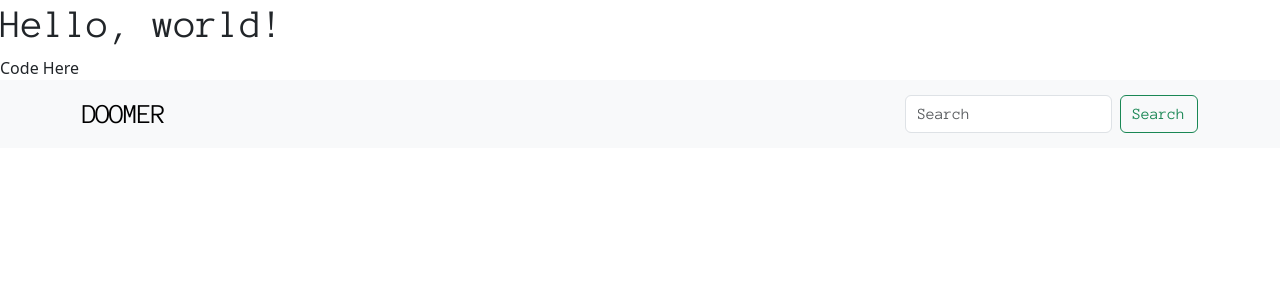
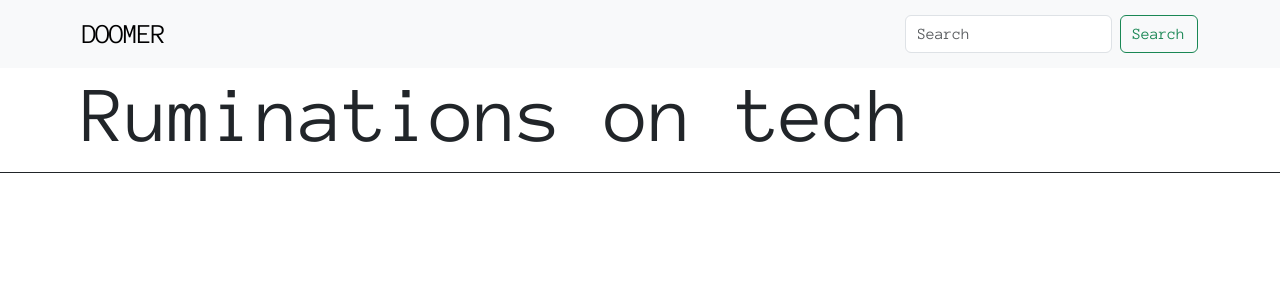
Before and after one commit to sambencivengo/django-blogger, a Django app: page / in a window 1280 px wide. Shown: the top 300 px of the page. Run offline with Django 5.2, Linux system fonts and the light colour scheme.

Commit message:
html work

```diff
--- a/blogger_project/blogger_app/templates/base/base.html
+++ b/blogger_project/blogger_app/templates/base/base.html
@@ -10,8 +10,6 @@
     <link href="{% static 'css/main.css' %}" rel="stylesheet" />
   </head>
   <body>
-    <h1>Hello, world!</h1>
-
     {% block template %} {% endblock %}
     <script src="https://cdn.jsdelivr.net/npm/bootstrap@5.3.3/dist/js/bootstrap.bundle.min.js" integrity="sha384-YvpcrYf0tY3lHB60NNkmXc5s9fDVZLESaAA55NDzOxhy9GkcIdslK1eN7N6jIeHz" crossorigin="anonymous"></script>
   </body>
--- /dev/null
+++ b/blogger_project/blogger_app/templates/blog/components/splash.html
@@ -0,0 +1,5 @@
+<div class="border-bottom border-1 border-dark">
+  <div class="container">
+    <h1 class="display-1">Ruminations on tech</h1>
+  </div>
+</div>
--- a/blogger_project/blogger_app/templates/blog/index.html
+++ b/blogger_project/blogger_app/templates/blog/index.html
@@ -1 +1 @@
-{% extends "../base/base.html" %} {% block title %} Index {% endblock %} {% block template %} Code Here {% include "../base/navbar.html" %} {% endblock %}
+{% extends "../base/base.html" %} {% block title %} Index {% endblock %} {% block template %} {% include "../base/navbar.html" %} {% include "./components/splash.html" %} {% endblock %}
```
